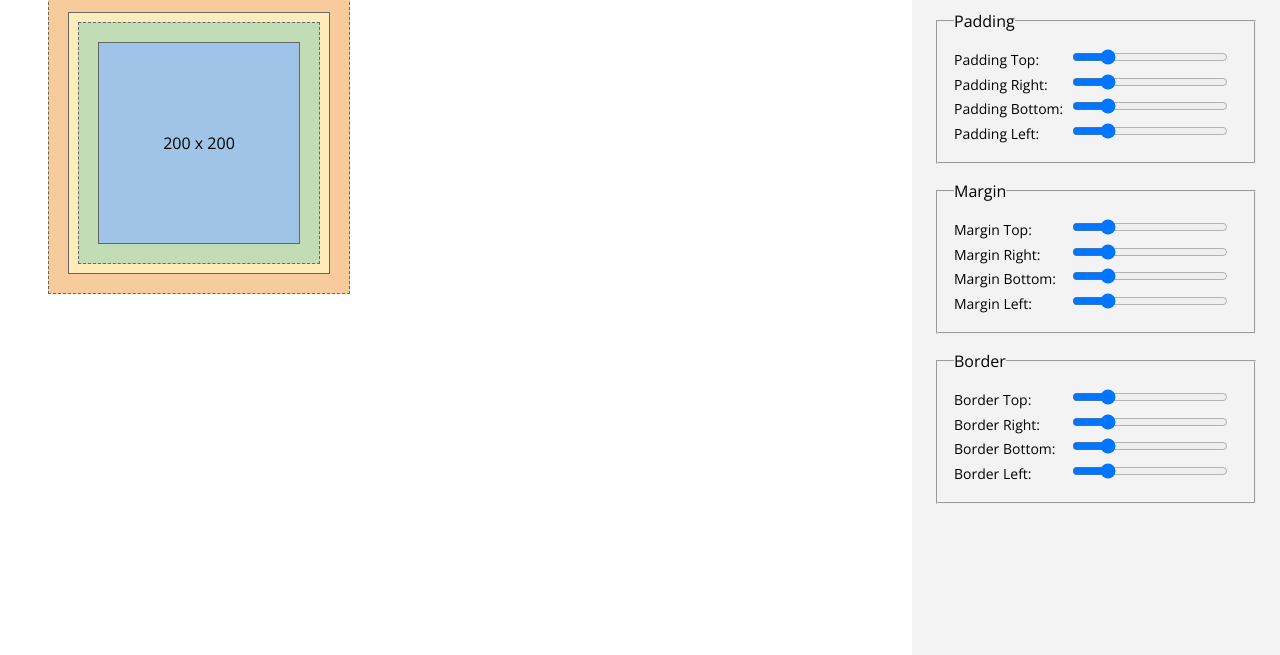
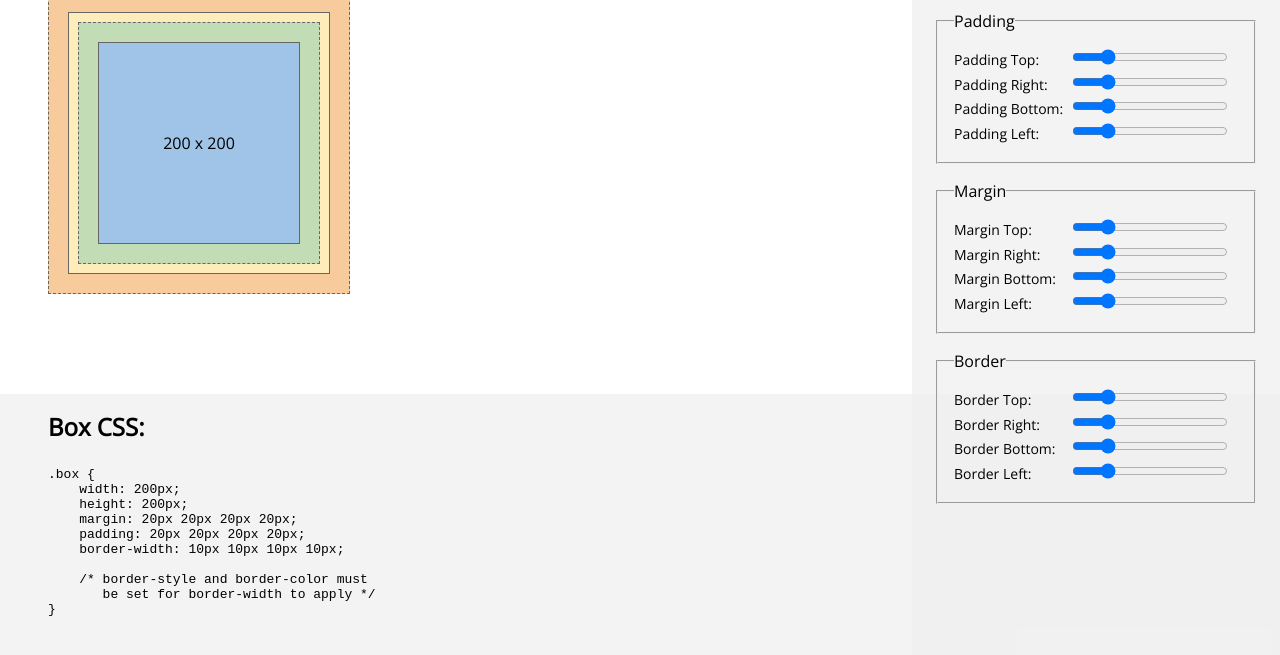
Before and after one commit to guyroutledge/box-model, a plain HTML site: page index.html in a window 1280 px wide. Shown: the part 135-790 px from the top of the page. Drawn offline with nearby package versions, Linux system fonts and the light colour scheme.

Commit message:
Output generated CSS based on slider values

```diff
--- a/box-model.css
+++ b/box-model.css
@@ -3,7 +3,7 @@
 	padding:0;
 }
 body {
-	padding:1em 3em 3em;
+	padding:1em 24em 3em 3em;
 	font-family:'Open Sans', sans-serif;
 }
 .box {
@@ -57,13 +57,16 @@ body {
 /* Controls */
 
 .box-controls {
+	-moz-box-sizing:border-box;
+	box-sizing:border-box;
 	position:absolute;
 	top:0;
 	right:0;
 
-	width:20em;
+	width:23em;
 	height:100%;
 	padding:1.5em;
+	background:#eee;
 	background:rgba(240, 240, 240, 0.8);
 
 	z-index:100;
@@ -83,3 +86,21 @@ label {
 input[type="range"] {
 	width:55%;
 }
+
+/* Code */
+.box-code {
+	position:absolute;
+	bottom:0;
+	left:0;
+
+	width:100%;
+	padding:1em 3em 3em;
+
+	background:#eee;
+	background:rgba(240, 240, 240, 0.8);
+
+	z-index:100;
+}
+.box-code h2 {
+	margin-bottom:1em;
+}
--- a/box-model.js
+++ b/box-model.js
@@ -35,6 +35,23 @@ $(function(){
 			boxModel.boxBorderLeft    = parseInt($('#boxBorderLeft').val(), 10);
 
 			boxModel.positionBoxProperties();
+		},
+		generateCode: function(){
+			console.log('code');
+			var boxCode;
+
+			boxCode  = '.box {\n';
+			boxCode += '    width: ' + boxModel.boxWidth + 'px;\n';
+			boxCode += '    height: ' + boxModel.boxHeight + 'px;\n';
+			boxCode += '    margin: ' + boxModel.boxMarginTop + 'px ' + boxModel.boxMarginRight + 'px ' + boxModel.boxMarginBottom + 'px ' + boxModel.boxMarginLeft + 'px;\n';
+			boxCode += '    padding: ' + boxModel.boxPaddingTop + 'px ' + boxModel.boxPaddingRight + 'px ' + boxModel.boxPaddingBottom + 'px ' + boxModel.boxPaddingLeft + 'px;\n';
+			boxCode += '    border-width: ' + boxModel.boxBorderTop + 'px ' + boxModel.boxBorderRight + 'px ' + boxModel.boxBorderBottom + 'px ' + boxModel.boxBorderLeft + 'px;\n';
+			boxCode += '\n';
+			boxCode += '    /* border-style and border-color must\n'
+			boxCode += '       be set for border-width to apply */\n';
+			boxCode += '}';
+
+			$('#boxCode').text(boxCode);
 		},
 		positionBoxProperties: function(){
 			var boxWidth = boxModel.boxWidth;
@@ -125,6 +142,8 @@ $(function(){
 				top: boxMarginTop + 'px',
 				left: boxMarginLeft + 'px'
 			});
+
+			boxModel.generateCode();
 		}
 	};
 
--- a/index.html
+++ b/index.html
@@ -6,11 +6,16 @@
 	</head>
 	<body>
 		<header>
-			<h1>Interactive box-model demo</h1>
+			<h1>Interactive box-model&nbsp;demo</h1>
 			<p>Adjust the sliders to see how the box changes and generate the necessary code.</p>
 		</header>
 
 		<div class="box"></div>
+
+		<div class="box-code">
+			<h2>Box CSS:</h2>
+<pre><code id="boxCode"></code></pre>
+		</div>
 
 		<aside class="box-controls">
 			<form>
```
